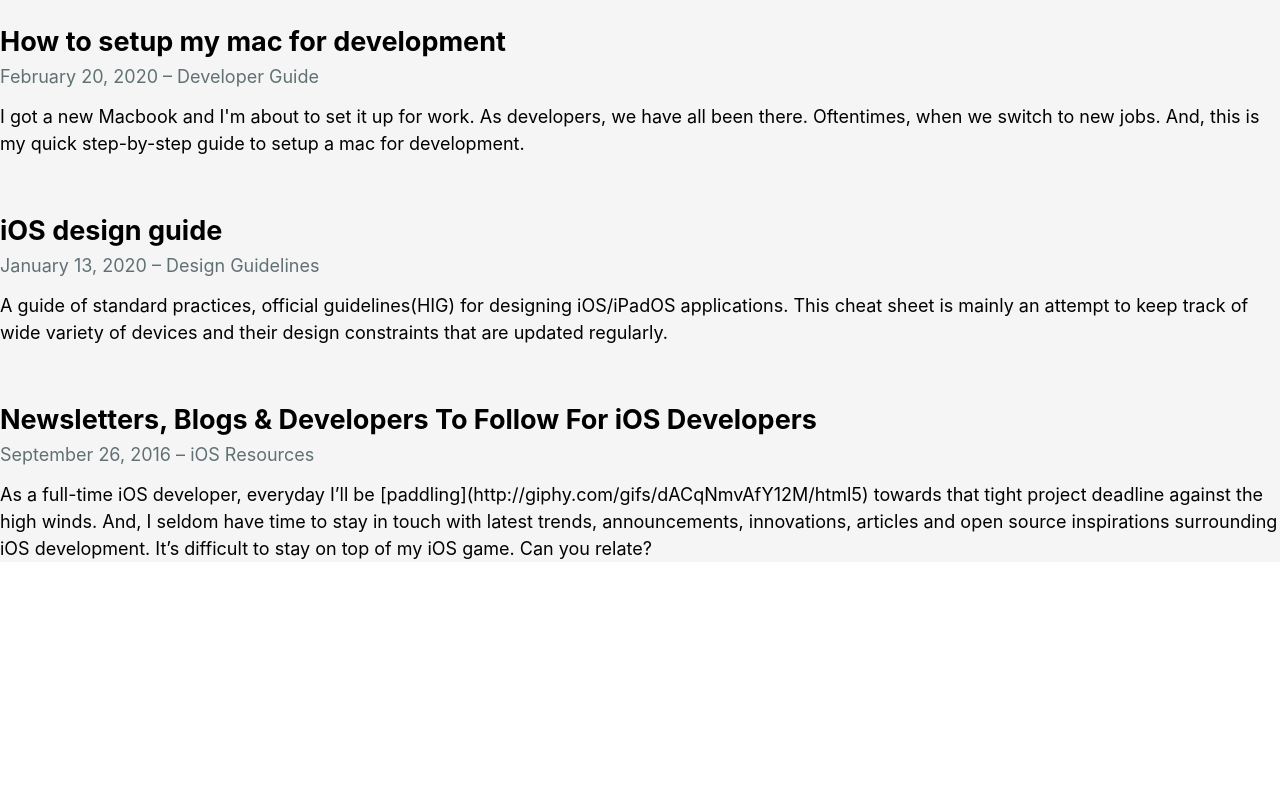
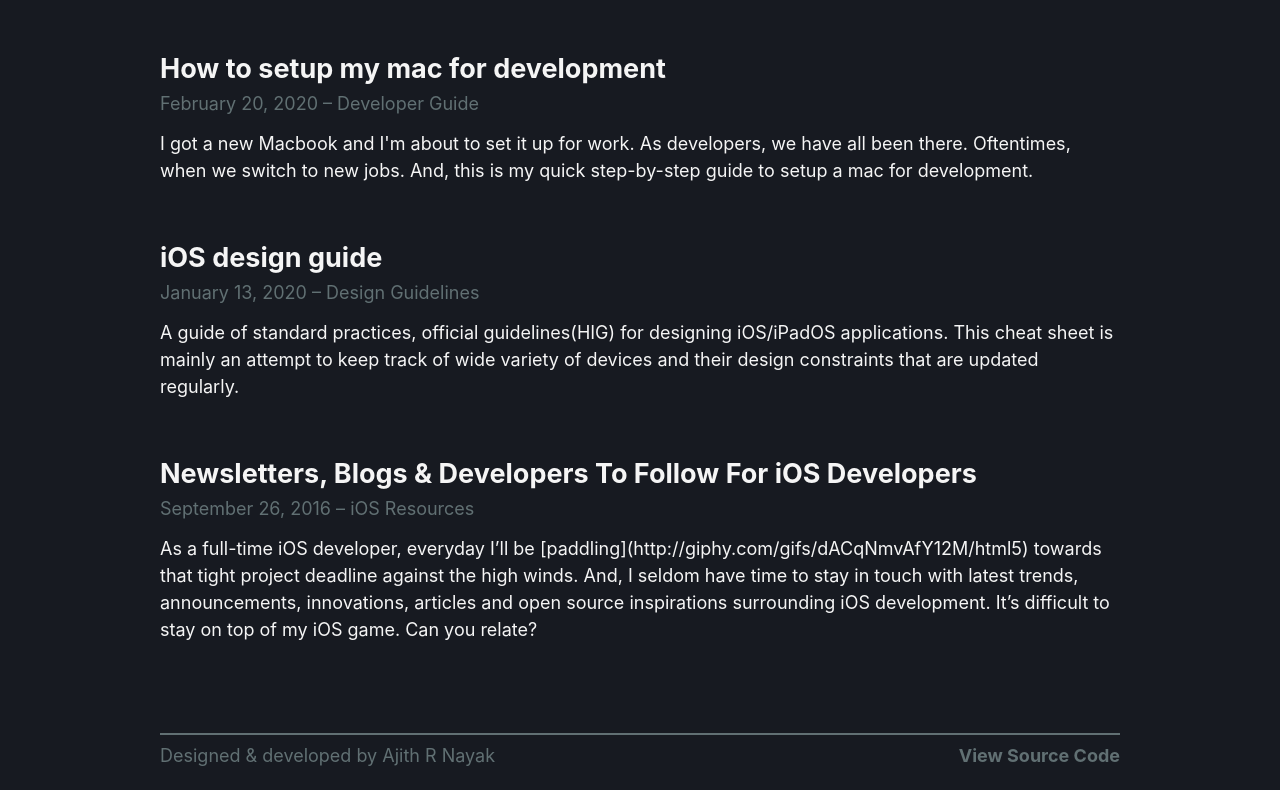
Before and after one commit to ajithrnayak/ajith_blog, a Gatsby site: page / in a window 1280 px wide. Shown: the part 154-944 px from the top of the page. Before the commit the page ends 800 px from the top, so only its background shows below. Built offline with nearby package versions, Linux system fonts and the light colour scheme; Gatsby itself is replaced by a stand-in of ours.

Commit message:
Experimenting with improvements to styling in layout component.

```diff
--- a/src/components/layout/layout.js
+++ b/src/components/layout/layout.js
@@ -1,5 +1,6 @@
 import React from "react";
 import Header from '../header/header';
+import Footer from '../footer/footer';
 import styles from './layout.module.scss';
 
 const Layout = ({ children }) => {
@@ -7,7 +8,8 @@ const Layout = ({ children }) => {
   return (
     <div className={styles.layout}>
       <Header />
-      {children}
+      <main>{children}</main>
+      <Footer />
     </div>
   );
 };
--- a/src/components/layout/layout.module.scss
+++ b/src/components/layout/layout.module.scss
@@ -1,5 +1,22 @@
+@import "../../styles/theme";
 
 .layout {
-  background-color: #F5F5F5;
-  color: black;
+  display: flex;
+  flex-direction: column;
+  align-items: center;
+  justify-content: center;
+  margin-left: auto;
+  margin-right: auto;
+  max-width: $layout-width;
+  width: 100%;
 }
+
+body {
+  background: $color-background-dark;
+  height: 100vh;
+  width: 100%;
+}
+
+.light-bg {
+  background: $color-background-light;
+}
```
